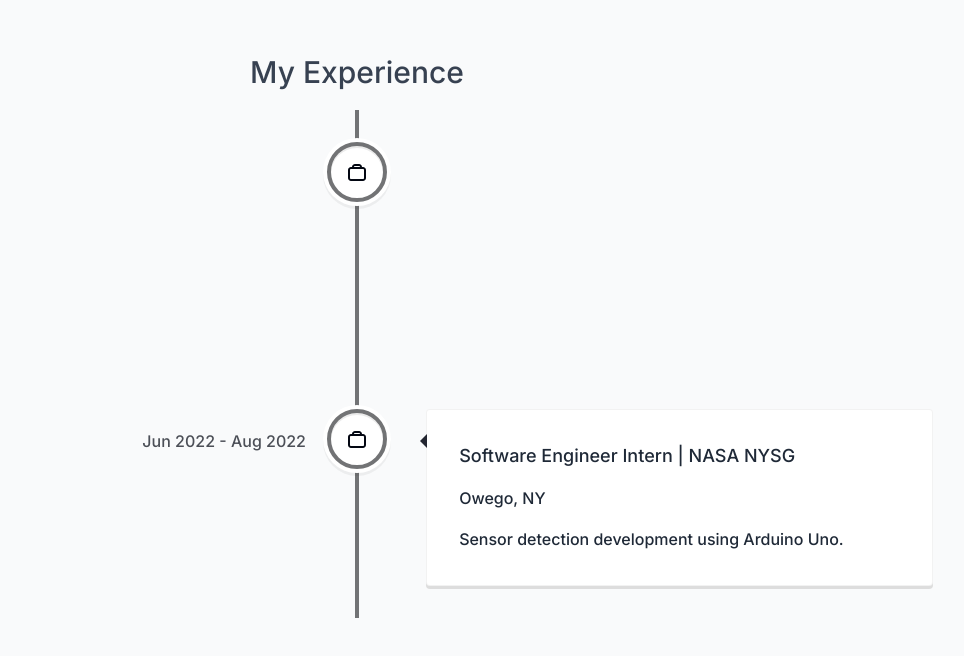
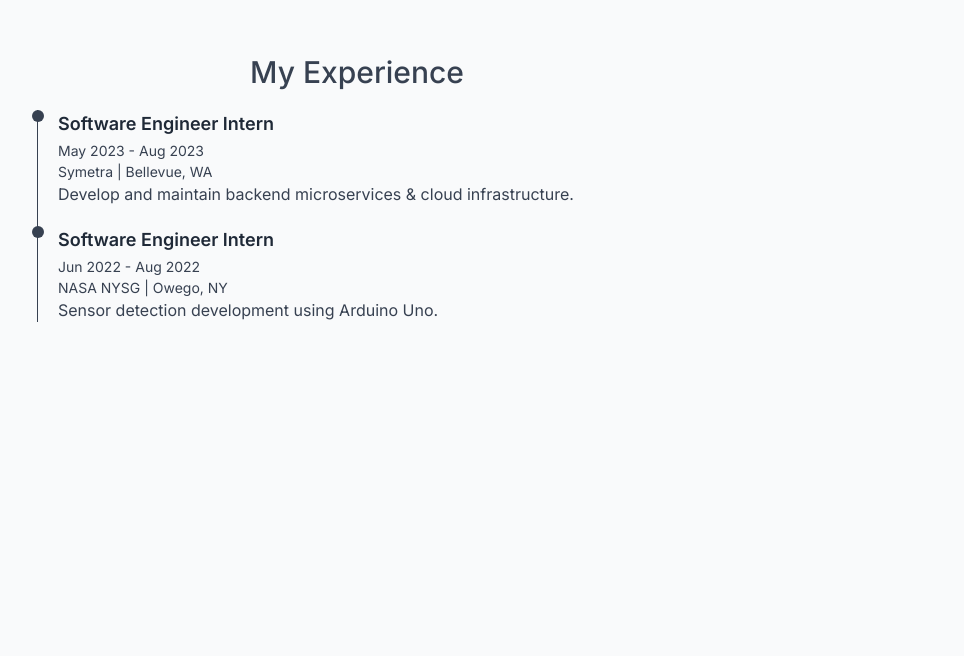
Before and after one commit to michaelx1999/portfolio, a Next.js app: page / in a window 1280 px wide. Shown: the part 2256-2912 px from the top of the page, without its empty margins (283-1247 px from the left). After the commit the page ends 2678 px from the top, so only its background shows below. Built offline with nearby package versions, Linux system fonts and the light colour scheme.

Commit message:
update experience

```diff
--- a/components/experience.tsx
+++ b/components/experience.tsx
@@ -1,37 +1,23 @@
-"use client"
-
 import { experience } from "@/index/data"
 import React from "react"
-import { VerticalTimeline, VerticalTimelineElement } from "react-vertical-timeline-component"
-import "react-vertical-timeline-component/style.min.css"
 
 export default function Experience() {
   return (
-    <section className=" w-full space-y-5 scroll-mt-28" id="experience">
+    <section className=" w-1/2 space-y-5 scroll-mt-28" id="experience">
       <h2 className="font-medium text-3xl text-gray-700 text-center">My Experience</h2>
-      <VerticalTimeline lineColor="">
+      <ol className="relative border-s border-gray-700 hover:scale-110 transition">
         {experience.map((exp, index) => (
-          <React.Fragment key={index}>
-            <VerticalTimelineElement
-              visible={true}
-              date={exp.date}
-              icon={exp.icon}
-              iconStyle={{ background: "white", border: "4px solid #727375" }}
-              contentStyle={{
-                border: "1px solid rgba(0,0,0,0.05)",
-                textAlign: "left",
-                padding: "2rem"
-              }}
-              contentArrowStyle={{ borderRight: "7px solid  #232631" }}>
-              <h3 className="font-medium text-gray-800 text-lg">
-                {exp.title} | {exp.company}
-              </h3>
-              <p className="font-medium text-gray-800 text-base">{exp.location}</p>
-              <p className="font-medium text-gray-800 text-base">{exp.description}</p>
-            </VerticalTimelineElement>
-          </React.Fragment>
+          <li key={index} className=" mb-5 ms-5">
+            <div className="absolute w-3 h-3 rounded-full -start-1.5 border-gray-700 bg-gray-700"></div>
+            <h3 className="text-lg font-semibold text-gray-800">{exp.title}</h3>
+            <time className="text-sm font-normal text-gray-700">{exp.date}</time>
+            <p className="text-sm font-normal text-gray-700">
+              {exp.company} | {exp.location}
+            </p>
+            <p className="font-normal text-gray-700">{exp.description}</p>
+          </li>
         ))}
-      </VerticalTimeline>
+      </ol>
     </section>
   )
 }
--- a/package.json
+++ b/package.json
@@ -13,13 +13,12 @@
     "react": "^18",
     "react-dom": "^18",
     "react-icons": "^5.0.1",
-    "react-vertical-timeline-component": "^3.6.0"
+    "sharp": "^0.33.3"
   },
   "devDependencies": {
     "@types/node": "^20",
     "@types/react": "^18",
     "@types/react-dom": "^18",
-    "@types/react-vertical-timeline-component": "^3.3.6",
     "autoprefixer": "^10.0.1",
     "eslint": "^8",
     "eslint-config-next": "14.1.4",
```
Also changed, not shown: 1 other file (tests, documents, lock files or other folders).
